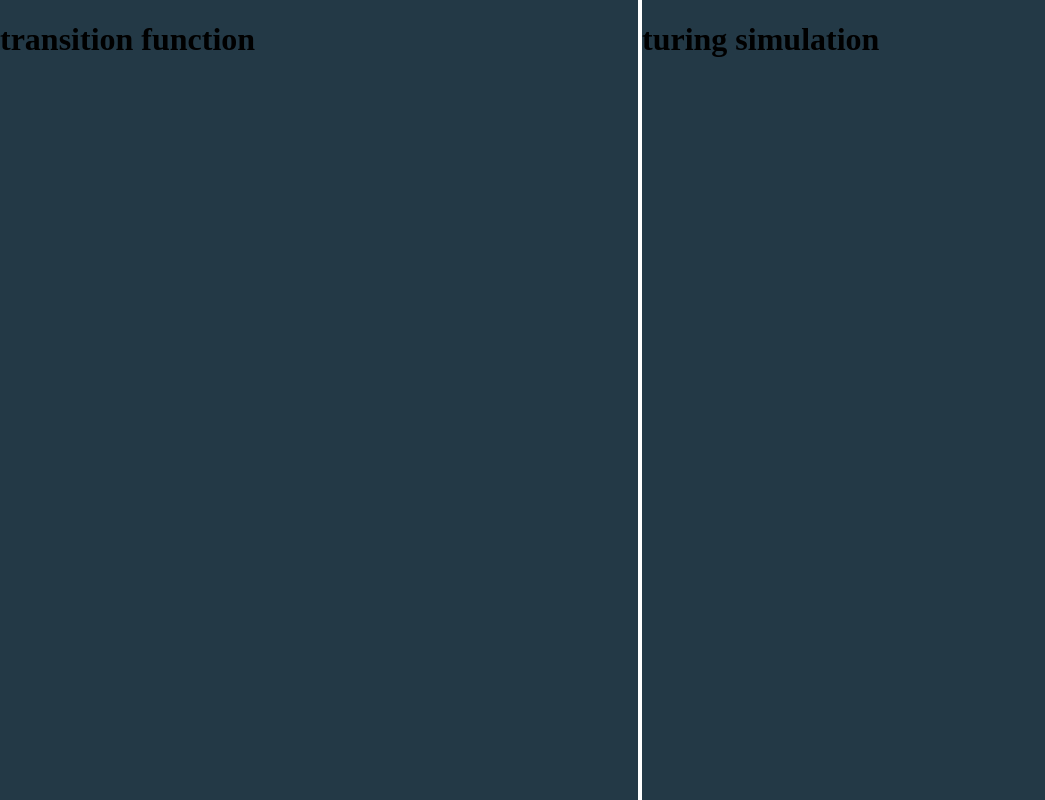
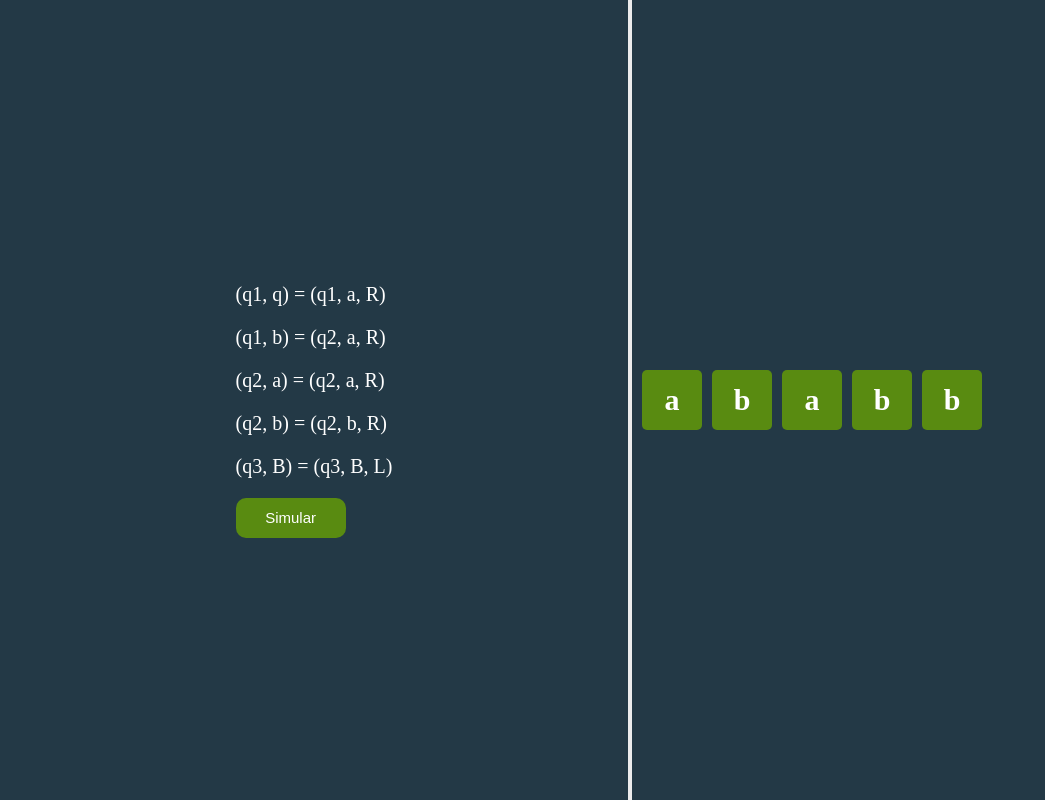
Before and after one commit to Alagunag29/turing-machine, a plain HTML site: page index.html in a window 1280 px wide. Shown: the whole page, without its empty margins (0-1045 px from the left). Drawn offline with nearby package versions, Linux system fonts and the light colour scheme.

Commit message:
boton, funcion de transicion y cinta pintada

```diff
--- a/index.html
+++ b/index.html
@@ -8,11 +8,26 @@
 	<body>
 		<div class="container">
 			<div class="container-items" id="transition-function">
-				<h1> transition function</h1>
+				<div>
+					<div>
+						<p>(q1, q) = (q1, a, R)<p>
+						<p>(q1, b) = (q2, a, R)</p>
+						<p>(q2, a) = (q2, a, R)</p>
+						<p>(q2, b) = (q2, b, R)</p>
+						<p>(q3, B) = (q3, B, L)</p>
+					</div>
+					<div>
+						<input type="button" value="Simular" class="button"/>
+					</div>
+				</div>
 			</div>
 			<div class="container-items" id="turing-simulation">
-				<h1> turing simulation</h1>
+				<div class="tape-turing" id="tape-turing">
+
+				</div>
 			</div>
 		</div>
+		<script src="https://ajax.googleapis.com/ajax/libs/jquery/2.1.4/jquery.min.js"></script>
+		<script src="turing.js"></script>
 	</body>
 </html>
--- a/style.css
+++ b/style.css
@@ -1,6 +1,7 @@
 body {
 	margin: 0;
 	padding: 0;
+	color: white;
 }
 
 .container {
@@ -15,9 +16,46 @@ body {
 }
 
 .container-items:first-child {
-	border-right: 2px solid white;
+	border-right: 2px solid #ECECED;
+	font-size : 20px;
+	display: flex;
+	justify-content: center;
+	align-items: center;
 }
 
 .container-items:last-child {
-	border-left: 2px solid white;
+	border-left: 2px solid #ECECED;
+	display: flex;
+	align-items: center;
+	padding: 0 10px;
 }
+
+.tape-turing{
+	display: flex;
+}
+
+.turing-container {
+	display: flex;
+	align-items: center;
+	justify-content: center;
+	width: 60px;
+	height: 60px;
+	font-size: 30px;
+	font-weight: 700;/*#ECECED*/
+	background-color: #598B11;
+	color: #FFF;
+	border 1px solid #598B11;
+	border-radius: 5px;
+	margin-right: 10px;
+}
+
+.button {
+	cursor: pointer;
+	color: white;
+	font-size: 15px;
+	background-color: #598B11;
+	width: 110px;
+	height: 40px;
+	border: #598B11;
+	border-radius: 10px;
+}
--- a/turing.js
+++ b/turing.js
@@ -0,0 +1,23 @@
+var palabra = ['a', 'b', 'a', 'b', 'b'];
+
+$(function(){
+	console.log(palabra);
+	botton();
+	contenido();
+});
+
+function botton(){
+	$('input[type=button]').on('click', function(e){
+		e.preventDefault();
+		alert("estamos mejor");
+	});
+}
+
+
+function contenido(){
+	for(var i = 0; i < palabra.length; i++){
+		$('#tape-turing').append(
+			"<div class='turing-container'>" + "<a>" + palabra[i] + "</a>"+ "</div>"
+		);
+	}
+}
```
